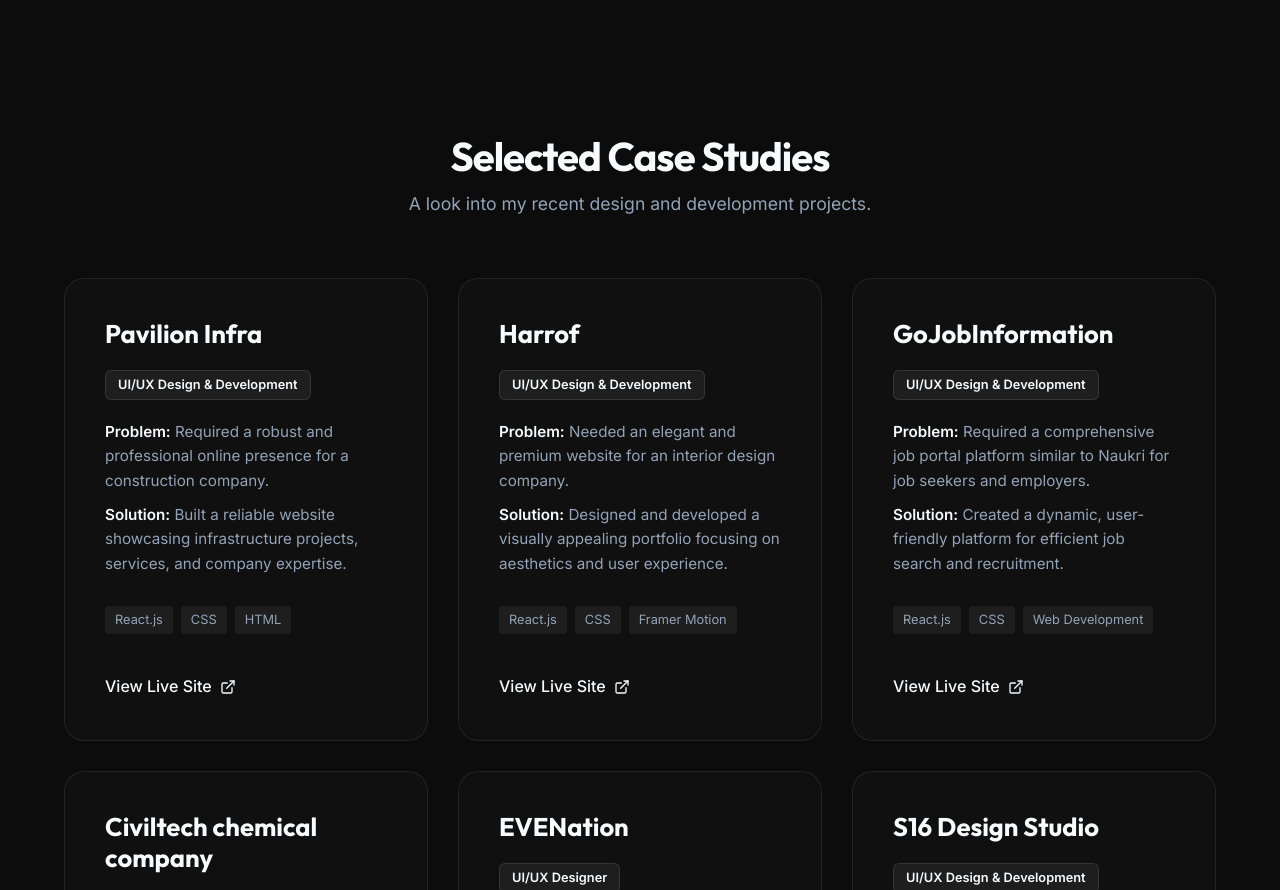
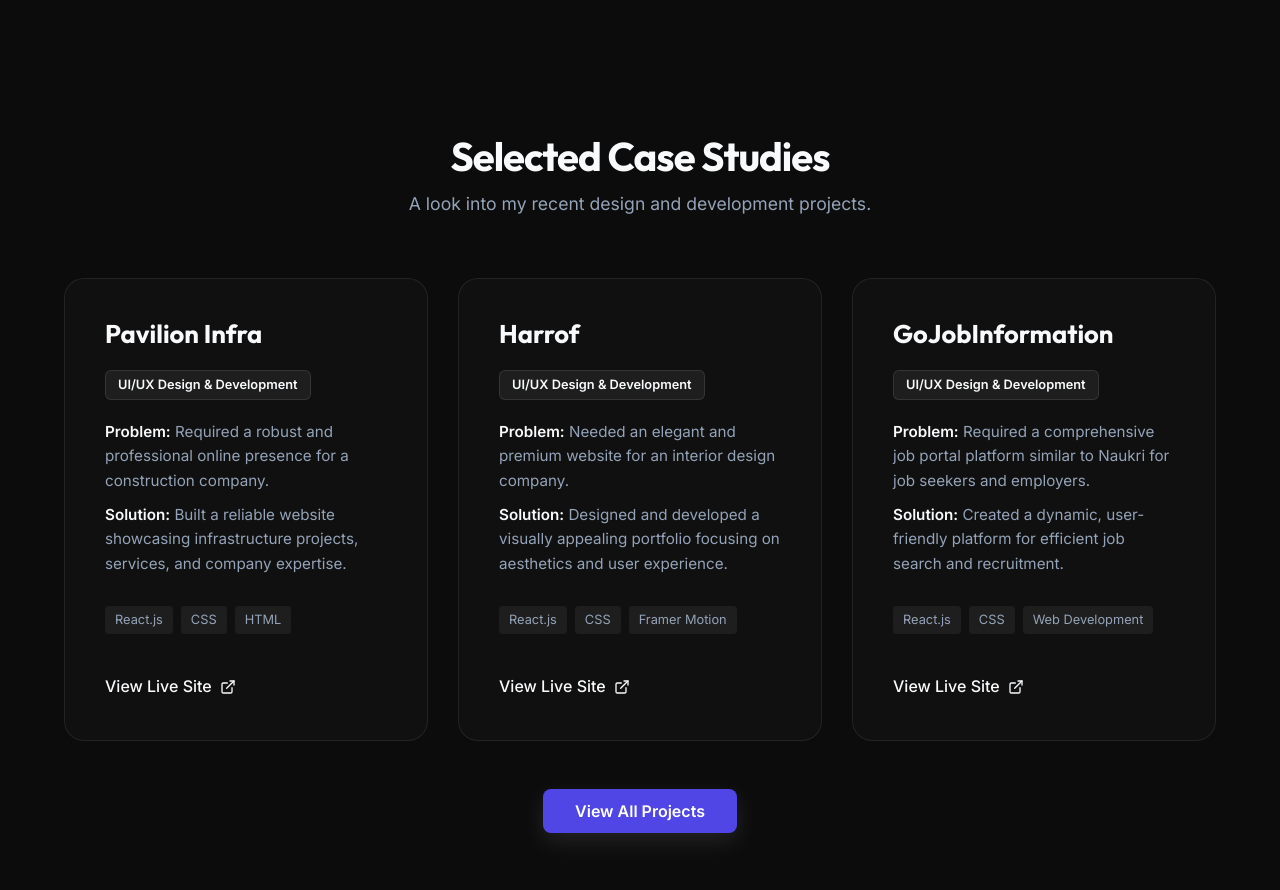
Before and after one commit to JabuPavan/Portfolio-Pavan, a React (Vite) app: page / in a window 1280 px wide. Shown: the part 3600-4490 px from the top of the page. Built offline with nearby package versions, Linux system fonts and the light colour scheme.

Commit message:
feat: Update Gannetz duration, add GRapid Engineering and Line Theories projects, and implement projects toggle UI

```diff
--- a/src/components/Experience.jsx
+++ b/src/components/Experience.jsx
@@ -9,7 +9,7 @@
     desc: 'Working as a Frontend Developer building robust applications using React, React Native, Next.js, and Node.js.',
   },
   {
-    date: 'Feb 2025 – Present',
+    date: 'Feb 2025 – May 2026',
     role: 'Frontend Developer / UI Designer',
     company: 'Gannetz Technologies Pvt Ltd',
     desc: 'Designing modern website interfaces in Figma and converting them into responsive React.js applications. Focused on performance, responsiveness, and user-friendly design systems.',
--- a/src/components/Projects.jsx
+++ b/src/components/Projects.jsx
@@ -1,4 +1,4 @@
-import React from 'react';
+import React, { useState } from 'react';
 import { ExternalLink } from 'lucide-react';
 
 const projects = [
@@ -92,9 +92,30 @@
     link: 'https://sri-ram-interiors.vercel.app',
     linkLabel: 'View Live Site',
   },
+  {
+    title: 'GRapid Engineering (GEPL)',
+    role: 'Frontend Developer',
+    problem: 'Needed a professional web presence outlining engineering services, procedures, and quality guidelines.',
+    solution: 'Designed in Figma and developed a responsive website using React.js, deployed on cPanel.',
+    tech: ['Figma', 'React.js', 'cPanel'],
+    link: 'https://grapidengineering.com/',
+    linkLabel: 'View Live Site',
+  },
+  {
+    title: 'Line Theories',
+    role: 'Web Developer',
+    problem: 'Required a modern online portfolio for an interior design studio to showcase projects.',
+    solution: 'Currently developing a web presence with React.js focused on aesthetics and user experience.',
+    tech: ['React.js', 'Web Development'],
+    link: '#',
+    linkLabel: 'Under Development',
+  },
 ];
 
 const Projects = () => {
+  const [showAll, setShowAll] = useState(false);
+  const visibleProjects = showAll ? projects : projects.slice(0, 3);
+
   return (
     <section id="projects" className="projects section-padding">
       <div className="container animate-on-scroll">
@@ -103,7 +124,7 @@
           <p className="section-subtitle">A look into my recent design and development projects.</p>
         </div>
         <div className="projects-grid">
-          {projects.map((project, i) => (
+          {visibleProjects.map((project, i) => (
             <div key={i} className="project-card glass rounded-xl">
               <div className="project-content card-padding">
                 <h3 className="project-title">{project.title}</h3>
@@ -122,6 +143,18 @@
             </div>
           ))}
         </div>
+
+        {projects.length > 3 && (
+          <div style={{ display: 'flex', justifyContent: 'center', marginTop: '3rem' }}>
+            <button
+              onClick={() => setShowAll(!showAll)}
+              className="btn btn-primary"
+              style={{ padding: '0.75rem 2rem', background: 'var(--primary-color, #4f46e5)', color: 'white', border: 'none', borderRadius: '0.5rem', cursor: 'pointer', fontWeight: 'bold' }}
+            >
+              {showAll ? 'Show Less' : 'View All Projects'}
+            </button>
+          </div>
+        )}
       </div>
     </section>
   );
```
